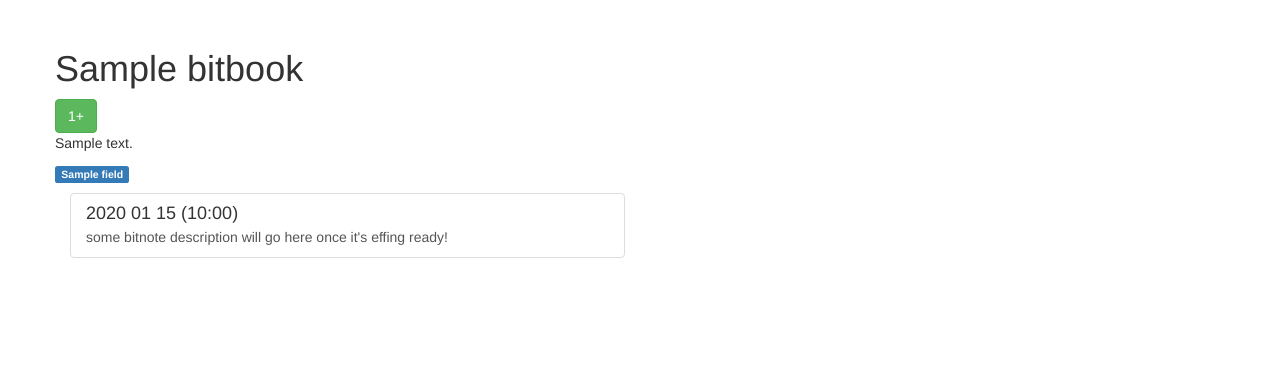
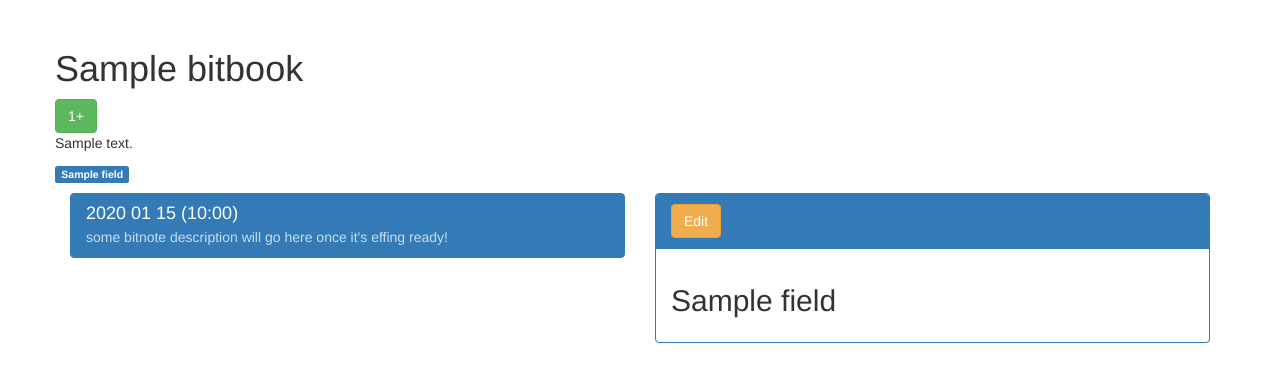
Before and after one commit to adpio/bitnotes, a Python web app: template templates/bitbook.html in a window 1280 px wide. Shown: the part 51-433 px from the top of the page. Run offline with Jinja, Linux system fonts and the light colour scheme; the template is opened without the code that fills it: most values are stand-ins (such as "Sample title", 1, 10 or a date in 2020); some libraries are stand-ins or nearby versions.

Commit message:
Some new fund

```diff
--- a/templates/bitbook.html
+++ b/templates/bitbook.html
@@ -1,6 +1,6 @@
 {% extends "base.html" %}
 {% block content %}
-
+{% from "notes/_macros.html" import render_field_for_view %}
 <div class="row">
 <h1>
 	{{ bitbook.title }}
@@ -20,7 +20,7 @@
 <div class="col-sm-6">
 <div class="list-group">
 {% for note in bitbook.bitnotes %}
-  <a href="{{ url_for('posts.bitnote', bitbook_id=bitbook.id, bitnote_id=note.id ) }}" class="list-group-item">
+  <a href="{{ url_for('posts.bitnote', bitbook_id=bitbook.id, bitnote_id=note.id ) }}" class="list-group-item active">
     <h4 class="list-group-item-heading">{{ note.created_at.strftime('%Y %m %d (%H:%M)') }}</h4>
     <p class="list-group-item-text">some bitnote description will go here once it's effing ready!</p>
   </a>
@@ -28,10 +28,19 @@
 </div>
 </div>
 <div class="col-sm-6">
-
+<div class="panel panel-primary">
+<div class="panel-heading">
+<a class="btn btn-warning" href="">Edit</a>
+</div>
+<div class="panel-body">
+{% if bitbook.bitnotes %}
+{% for field in bitbook.bitnotes[0].bitfields %}
+{{ render_field_for_view(field) }}
+{% endfor %}
+{% endif %}
 </div>
 </div>
-{% for field in bitbook.cover_fields %}
+</div>
+</div>
 
-{% endfor %}
 {% endblock %}
--- /dev/null
+++ b/templates/notes/_macros.html
@@ -0,0 +1,38 @@
+{% macro render_field_for_view(field) %}
+<h2>{{ field.title }}</h2>
+{% if field.bit_field_type == 'BlogPost' %}
+
+<p>{{ field.body }}</p>
+
+{% elif field.bit_field_type == 'Quote' %}
+
+<blockquote class="blockquote">
+<p>{{ field.body }}</p>
+<footer>{{ field.author }}</footer>
+</blockquote>
+
+
+{% elif field.bit_field_type == 'Code' %}
+
+<code><pre>{{ field.body }}sa fkasjdhf to do:</pre></code>
+
+{% elif field.bit_field_type == 'Image' %}
+
+<img src="{{ field.image_url }}" class="img-responsive" alt="Responsive image">
+
+{% elif field.bit_field_type == 'Rating' %}
+
+<input class="rating" data-max="5" data-min="1" id="{{ field.__hash__() }}Rating" name="rating_value" type="number" value="{{ field.rating_value }}" />
+<input type="hidden" name="rating_scale" value="{{ field.rating_scale }}">
+
+{% elif field.bit_field_type == 'CommentBox' %}
+
+{% for comment in  field.comments %}
+<quote>{{ comment.body }}</quote><br />
+<footer><label>By: {{ comment.author.email }}</footer>
+<hr>
+{% endfor %}
+
+
+{% endif %}
+{% endmacro %}
--- a/views.py
+++ b/views.py
@@ -36,6 +36,10 @@ class MailBox(MethodView):
     def get(self, folder='inbox'):
         active = folder
         user = User.objects.get_or_404(id=current_user.id)
+        if not user.mail:
+            mail = BitMail().save()
+            user.mail = mail
+            user.save()
         mail_count = {
             'inbox': len(user.mail.inbox),
             'outbox': len(user.mail.outbox),
```
Also changed, not shown: models.py (+11 -11 lines), templates/email/note.html (+2 -63 lines), README.md.
